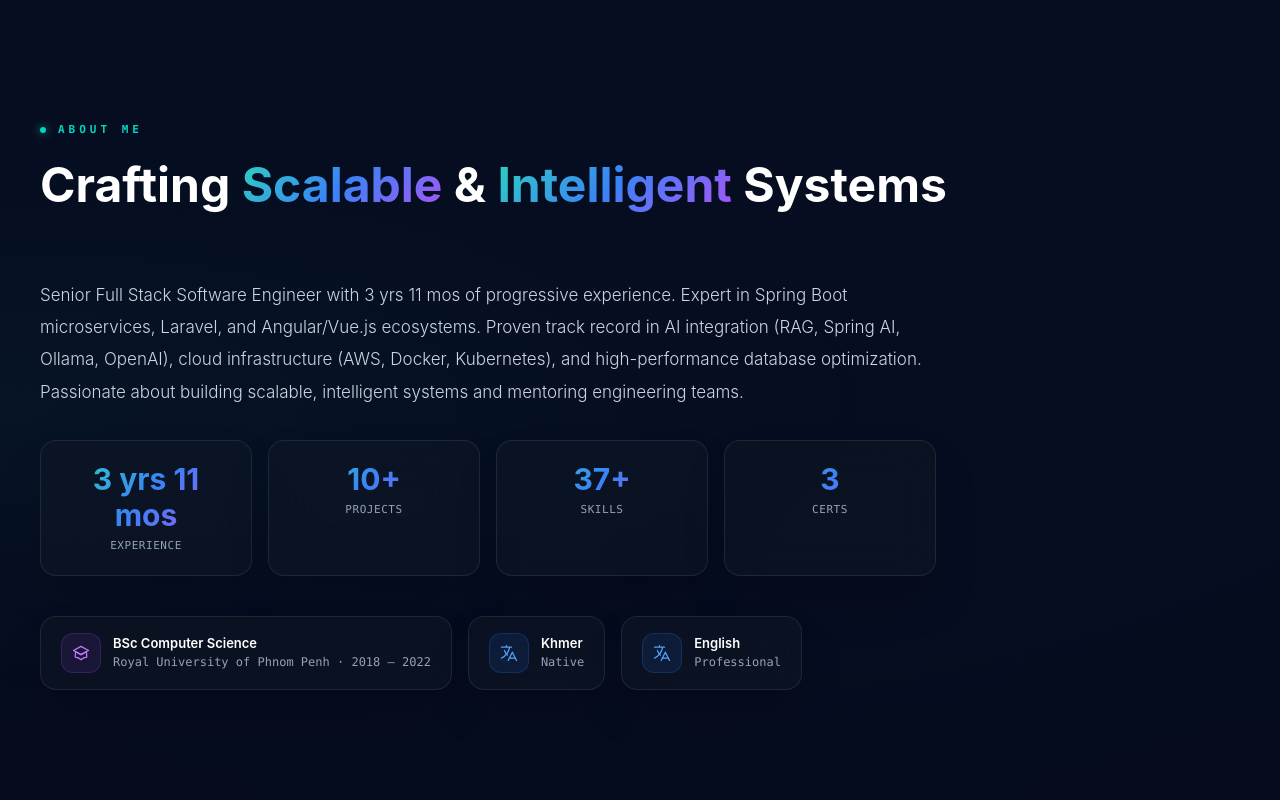
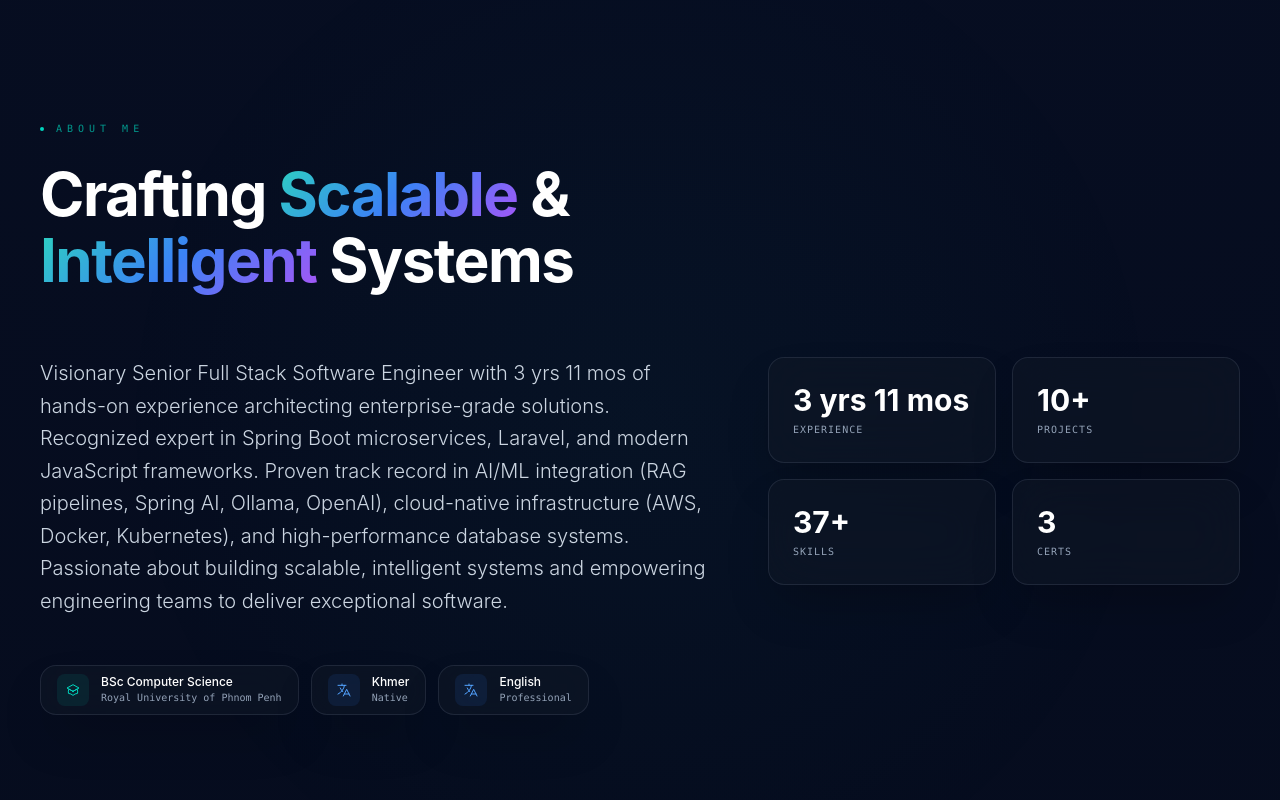
Before and after one commit to seyhavorn/seyhavorn-portfolio-v2, a Vue app: page / in a window 1280 px wide. Shown: the part 820-1620 px from the top of the page. Built offline with nearby package versions, Linux system fonts and the light colour scheme; a web font is replaced by a local one.

Commit message:
Update: Information and style

```diff
--- a/src/components/v2/LandingAbout.vue
+++ b/src/components/v2/LandingAbout.vue
@@ -1,70 +1,76 @@
 <template>
   <section id="about" class="relative py-24 lg:py-32 overflow-hidden">
-    <!-- Section bg accent -->
-    <div class="absolute inset-0 bg-[radial-gradient(ellipse_at_left,_rgba(45,212,191,0.04)_0%,_transparent_50%)]"></div>
+    <!-- Subtle atmospheric glow -->
+    <div class="absolute inset-0 bg-[radial-gradient(circle_at_center,_rgba(45,212,191,0.03)_0%,_transparent_70%)]"></div>
 
     <div class="relative z-10 max-w-7xl mx-auto px-6 lg:px-10">
 
-      <!-- Section header -->
-      <div class="flex items-center gap-3 font-mono text-[11px] tracking-[4px] uppercase text-teal-400 mb-4 font-semibold">
-        <span class="w-1.5 h-1.5 rounded-full bg-teal-400 shadow-[0_0_10px_rgba(45,212,191,0.8)]"></span>
-        About Me
+      <!-- Header: Minimalist & Elegant -->
+      <div class="flex flex-col gap-6 mb-16 max-w-3xl">
+        <div class="flex items-center gap-3 font-mono text-[10px] tracking-[5px] uppercase text-teal-500/80 font-medium">
+          <span class="w-1 h-1 rounded-full bg-teal-400"></span>
+          About Me
+        </div>
+        <h2 class="text-4xl sm:text-5xl md:text-6xl font-bold text-white leading-[1.1] tracking-tight">
+          Crafting <span class="text-gradient">Scalable</span> & <span class="text-gradient">Intelligent</span> Systems
+        </h2>
       </div>
-      <h2 class="text-3xl sm:text-4xl md:text-5xl font-bold text-white mb-16 leading-tight">
-        Crafting <span class="text-gradient">Scalable</span> & <span class="text-gradient">Intelligent</span> Systems
-      </h2>
 
-      <div class="max-w-4xl">
-          <p class="text-[16px] md:text-[17px] leading-[1.9] text-[var(--text-secondary)] font-light mb-8">
+      <div class="grid grid-cols-1 lg:grid-cols-12 gap-12 items-start">
+        <!-- Summary: Increased readability and refined typography -->
+        <div class="lg:col-span-7">
+          <p class="text-lg md:text-xl leading-relaxed text-[var(--text-secondary)] font-light mb-12">
             {{ profile.summary }}
           </p>
 
-          <!-- Quick stats -->
-          <div class="grid grid-cols-2 sm:grid-cols-4 gap-4 mb-10">
-            <div
-              v-for="(stat, i) in stats"
-              :key="i"
-              class="glass-card p-5 text-center group hover:border-teal-500/40"
-            >
-              <div class="text-2xl md:text-3xl font-bold text-gradient mb-1 group-hover:scale-110 transition-transform duration-300">
-                {{ stat.value }}
+          <!-- Education & Languages: Integrated as a subtle list -->
+          <div class="flex flex-wrap gap-3">
+            <div class="glass-card px-4 py-2 flex items-center gap-3 transition-all duration-300 hover:bg-white/5 hover:border-teal-500/30">
+              <div class="w-8 h-8 rounded-lg bg-teal-500/10 flex items-center justify-center shrink-0">
+                <svg class="w-4 h-4 text-teal-400" fill="none" viewBox="0 0 24 24" stroke="currentColor"><path stroke-linecap="round" stroke-linejoin="round" stroke-width="1.5" d="M12 14l9-5-9-5-9 5 9 5z"/><path stroke-linecap="round" stroke-linejoin="round" stroke-width="1.5" d="M12 14l6.16-3.422a12.083 12.083 0 01.665 6.479A11.952 11.952 0 0012 20.055a11.952 11.952 0 00-6.824-2.998 12.078 12.078 0 01.665-6.479L12 14z"/></svg>
               </div>
-              <div class="font-mono text-[11px] tracking-wider text-[var(--text-tertiary)] uppercase">
-                {{ stat.label }}
-              </div>
-            </div>
-          </div>
-
-          <!-- Education + Languages -->
-          <div class="flex flex-wrap gap-4">
-            <div class="glass-card px-5 py-4 flex items-center gap-3 group hover:border-purple-500/40">
-              <div class="w-10 h-10 rounded-xl bg-purple-500/10 border border-purple-500/20 flex items-center justify-center shrink-0 group-hover:scale-110 transition-transform duration-300">
-                <svg class="w-5 h-5 text-purple-400" fill="none" viewBox="0 0 24 24" stroke="currentColor"><path stroke-linecap="round" stroke-linejoin="round" stroke-width="1.5" d="M12 14l9-5-9-5-9 5 9 5z"/><path stroke-linecap="round" stroke-linejoin="round" stroke-width="1.5" d="M12 14l6.16-3.422a12.083 12.083 0 01.665 6.479A11.952 11.952 0 0012 20.055a11.952 11.952 0 00-6.824-2.998 12.078 12.078 0 01.665-6.479L12 14z"/></svg>
-              </div>
-              <div>
-                <p class="text-[13px] font-semibold text-white">{{ education.degree }}</p>
-                <p class="text-[12px] text-[var(--text-tertiary)] font-mono">{{ education.school }} · {{ education.year }}</p>
+              <div class="text-left">
+                <p class="text-xs font-medium text-white">{{ education.degree }}</p>
+                <p class="text-[10px] text-[var(--text-tertiary)] font-mono">{{ education.school }}</p>
               </div>
             </div>
 
             <div
               v-for="(lang, i) in languages"
               :key="i"
-              class="glass-card px-5 py-4 flex items-center gap-3 group hover:border-blue-500/40"
+              class="glass-card px-4 py-2 flex items-center gap-3 transition-all duration-300 hover:bg-white/5 hover:border-blue-500/30"
             >
-              <div class="w-10 h-10 rounded-xl bg-blue-500/10 border border-blue-500/20 flex items-center justify-center shrink-0">
-                <svg class="w-5 h-5 text-blue-400" fill="none" viewBox="0 0 24 24" stroke="currentColor"><path stroke-linecap="round" stroke-linejoin="round" stroke-width="1.5" d="M3 5h12M9 3v2m1.048 9.5A18.022 18.022 0 016.412 9m6.088 9h7M11 21l5-10 5 10M12.751 5C11.783 10.77 8.07 15.61 3 18.129"/></svg>
+              <div class="w-8 h-8 rounded-lg bg-blue-500/10 flex items-center justify-center shrink-0">
+                <svg class="w-4 h-4 text-blue-400" fill="none" viewBox="0 0 24 24" stroke="currentColor"><path stroke-linecap="round" stroke-linejoin="round" stroke-width="1.5" d="M3 5h12M9 3v2m1.048 9.5A18.022 18.022 0 016.412 9m6.088 9h7M11 21l5-10 5 10M12.751 5C11.783 10.77 8.07 15.61 3 18.129"/></svg>
               </div>
-              <div>
-                <p class="text-[13px] font-semibold text-white">{{ lang.name }}</p>
-                <p class="text-[12px] text-[var(--text-tertiary)] font-mono capitalize">{{ lang.level }}</p>
+              <div class="text-left">
+                <p class="text-xs font-medium text-white">{{ lang.name }}</p>
+                <p class="text-[10px] text-[var(--text-tertiary)] font-mono capitalize">{{ lang.level }}</p>
               </div>
             </div>
           </div>
+        </div>
+
+        <!-- Stats: Refined as a side-panel layout on large screens -->
+        <div class="lg:col-span-5 grid grid-cols-2 gap-4">
+          <div
+            v-for="(stat, i) in stats"
+            :key="i"
+            class="glass-card p-6 transition-all duration-300 hover:border-teal-500/40 group"
+          >
+            <div class="text-3xl font-bold text-white group-hover:text-teal-400 transition-colors duration-300 mb-1">
+              {{ stat.value }}
+            </div>
+            <div class="font-mono text-[10px] tracking-widest text-[var(--text-tertiary)] uppercase">
+              {{ stat.label }}
+            </div>
+          </div>
+        </div>
       </div>
     </div>
   </section>
 </template>
+
 
 <script setup lang="ts">
 import { cvData } from '../../data/cv'
--- a/src/data/cv.ts
+++ b/src/data/cv.ts
@@ -72,7 +72,7 @@ const cvData = {
     githubUrl: "https://github.com/seyhavorn",
   },
   profile: {
-    summary: `Senior Full Stack Software Engineer with ${calcDuration(CAREER_START_YEAR, CAREER_START_MONTH)} of progressive experience. Expert in Spring Boot microservices, Laravel, and Angular/Vue.js ecosystems. Proven track record in AI integration (RAG, Spring AI, Ollama, OpenAI), cloud infrastructure (AWS, Docker, Kubernetes), and high-performance database optimization. Passionate about building scalable, intelligent systems and mentoring engineering teams.`,
+    summary: `Visionary Senior Full Stack Software Engineer with ${calcDuration(CAREER_START_YEAR, CAREER_START_MONTH)} of hands-on experience architecting enterprise-grade solutions. Recognized expert in Spring Boot microservices, Laravel, and modern JavaScript frameworks. Proven track record in AI/ML integration (RAG pipelines, Spring AI, Ollama, OpenAI), cloud-native infrastructure (AWS, Docker, Kubernetes), and high-performance database systems. Passionate about building scalable, intelligent systems and empowering engineering teams to deliver exceptional software.`,
   },
   experiences: [
     // {
@@ -113,7 +113,7 @@ const cvData = {
           period: formatPeriod(2025, 8), // Aug 2025 – Present (dynamic)
           location: "Phnom Penh, Cambodia · On-site",
           description:
-            "Leading backend architecture and microservices design for core platform services. Driving AI integration using Spring AI, RAG pipelines, Ollama, and OpenAI. Owning server setup, domain configuration, and container orchestration on Ubuntu. Mentoring engineers, overseeing DB performance tuning, and establishing cross-team API contracts with observability practices.",
+            "Spearheading backend architecture and microservices design for mission-critical platform services. Pioneering AI integration using Spring AI, RAG pipelines, Ollama, and OpenAI. Owning end-to-end server infrastructure, domain configuration, and container orchestration on Ubuntu. Mentoring engineers, driving DB performance optimization, and establishing cross-team API contracts with observability practices.",
           tags: [
             { name: "Spring Boot", type: "green" },
             { name: "Microservices", type: "green" },
```
Also changed, not shown: src/components/v2/LandingFooter.vue (+38 -38 lines), 1 other file (tests, documents, lock files or other folders).
